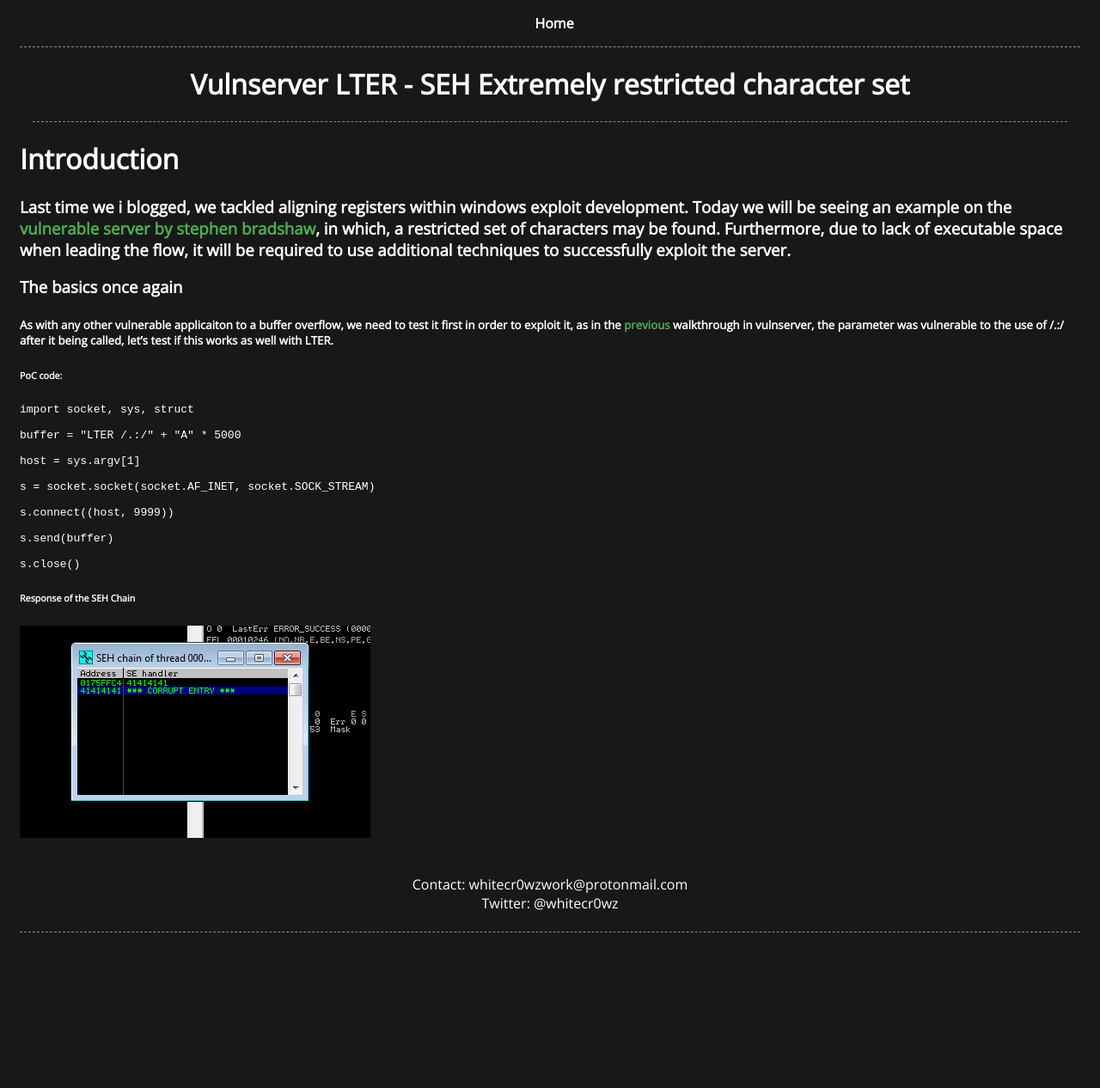
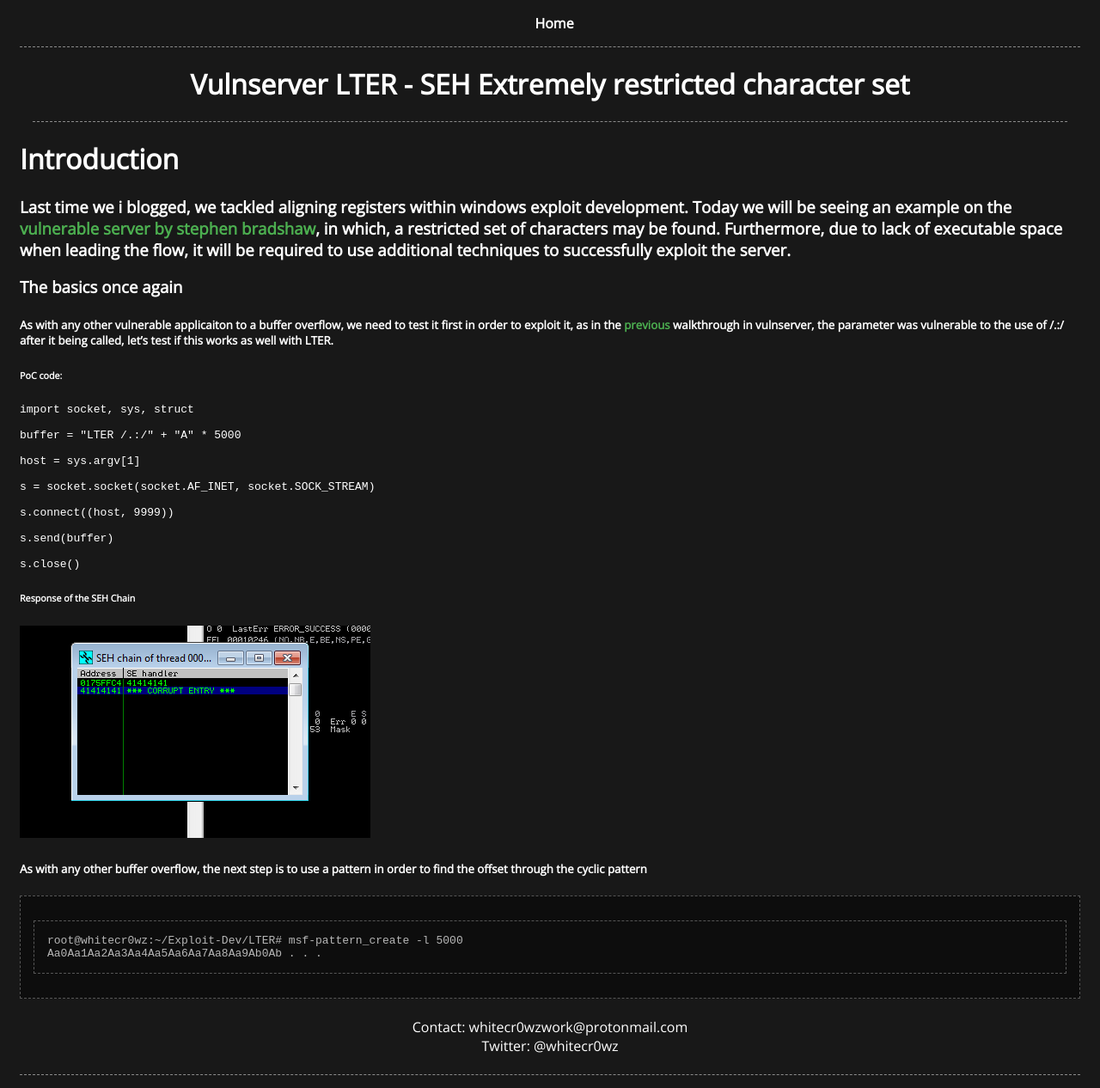
Before and after one commit to whitecr0wz/whitecr0wz.github.io, a Jekyll site: the page built from _posts/posts/020-03-09-Vulnserver-LTER.md, in a window 1280 px wide. Shown: the whole page at 86% size. Built offline with Jekyll 4.4.1, drawn with Linux system fonts in a browser that asks for light colours; before the commit the page ends 1100 px from its top, so only the background shows below that.

Commit message:
Update 020-03-09-Vulnserver-LTER.md

````diff
--- a/_posts/posts/020-03-09-Vulnserver-LTER.md
+++ b/_posts/posts/020-03-09-Vulnserver-LTER.md
@@ -36,3 +36,10 @@ s.close()
 ###### Response of the SEH Chain
 
 ![](/assets/img/LTER/1.png)
+
+##### As with any other buffer overflow, the next step is to use a pattern in order to find the offset through the cyclic pattern
+
+```
+root@whitecr0wz:~/Exploit-Dev/LTER# msf-pattern_create -l 5000
+Aa0Aa1Aa2Aa3Aa4Aa5Aa6Aa7Aa8Aa9Ab0Ab . . .
+```
````
